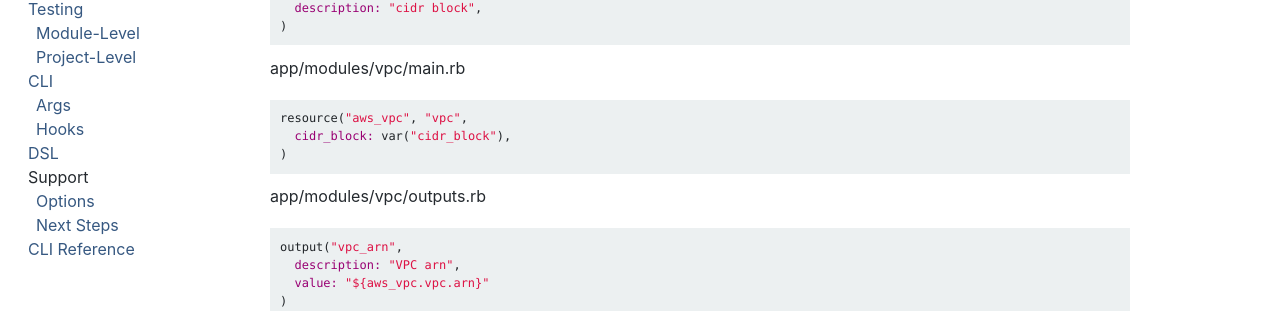
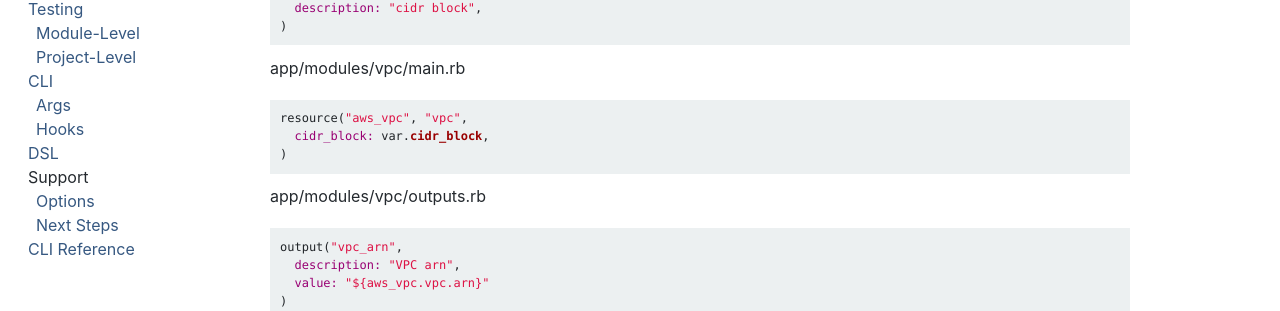
Before and after one commit to boltops-tools/terraspace-docs, a Jekyll site: the page built from _docs/dsl.md, in a window 1280 px wide. Shown: the part 591-902 px from the top of the page. Built offline with Jekyll 4.4.1, drawn with Linux system fonts in a browser that asks for light colours; a script that is not in the unit is left out.

Commit message:
update dsl var notation

````diff
--- a/_docs/dsl.md
+++ b/_docs/dsl.md
@@ -30,7 +30,7 @@ app/modules/vpc/main.rb
 
 ```ruby
 resource("aws_vpc", "vpc",
-  cidr_block: var("cidr_block"),
+  cidr_block: var.cidr_block,
 )
 ```
 
````
